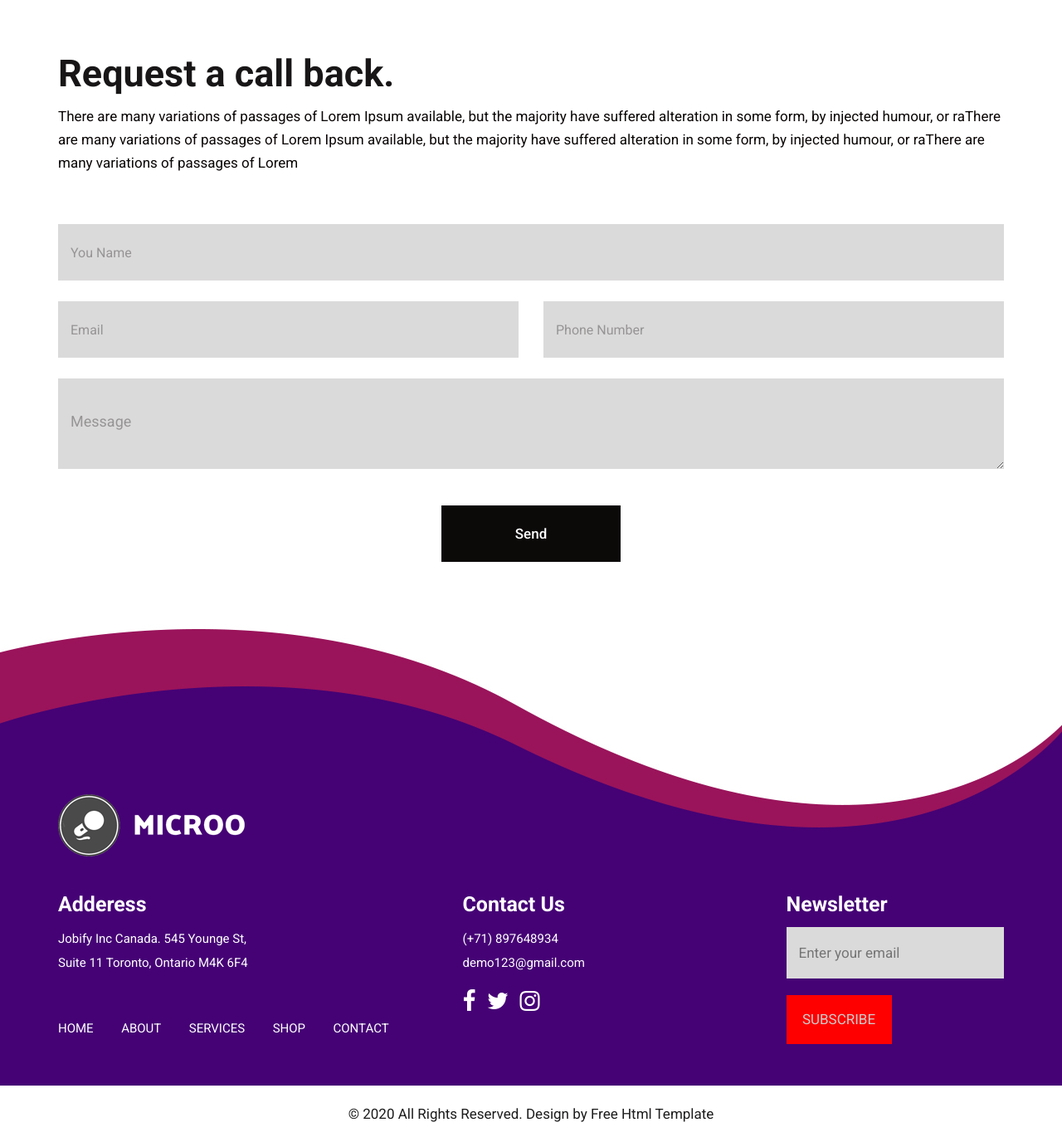
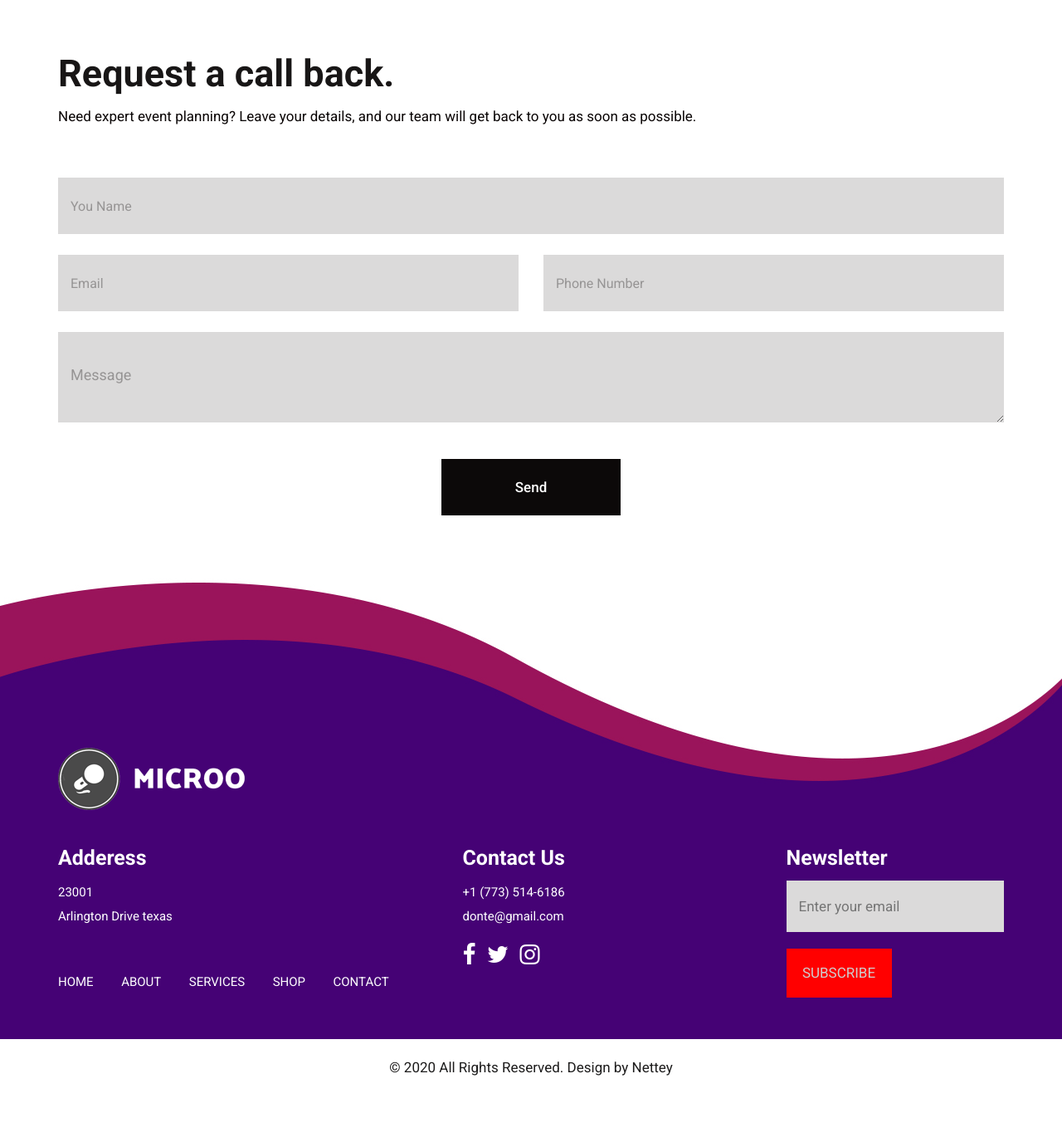
Before and after one commit to JoelBlessAddo/event-management-site, a plain HTML site: page index.html in a window 1280 px wide. Shown: the part 3840-5216 px from the top of the page at 83% size. After the commit the page ends 5160 px from the top, so only its background shows below. Drawn offline with Linux system fonts and the light colour scheme.

Commit message:
updated address

```diff
--- a/index.html
+++ b/index.html
@@ -329,7 +329,7 @@
                <div class="col-md-12">
                   <div class="titlepage text_align_left">
                      <h2>Request a call back.</h2>
-                     <p>There are many variations of passages of Lorem Ipsum available, but the majority have suffered alteration in some form, by injected humour, or raThere are many variations of passages of Lorem Ipsum available, but the majority have suffered alteration in some form, by injected humour, or raThere are many variations of passages of Lorem      </p>
+                     <p>Need expert event planning? Leave your details, and our team will get back to you as soon as possible.      </p>
                   </div>
                </div>
                <div class="col-md-12">
@@ -369,7 +369,7 @@
                      <div class="Informa conta">
                         <h3>Adderess</h3>
                         <ul>
-                           <li> Jobify Inc Canada. 545 Younge St, <br>Suite 11 Toronto, Ontario M4K 6F4
+                           <li> 23001 <br>Arlington Drive texas
                            </li>
                         </ul>
                      </div>
@@ -387,10 +387,10 @@
                      <div class="Informa conta">
                         <h3>Contact Us</h3>
                         <ul>
-                           <li> <a href="Javascript:void(0)"> (+71) 897648934
+                           <li> <a href="Javascript:void(0)"> +1 (773) 514-6186
                               </a>
                            </li>
-                           <li> <a href="Javascript:void(0)">  demo123@gmail.com
+                           <li> <a href="Javascript:void(0)">  donte@gmail.com
                               </a>
                            </li>
                         </ul>
@@ -416,7 +416,7 @@
                <div class="container">
                   <div class="row">
                      <div class="col-md-10 offset-md-1">
-                        <p>© 2020 All Rights Reserved. Design by  <a href="https://html.design/"> Free Html Template</a></p>
+                        <p>© 2020 All Rights Reserved. Design by  <a href="https://html.design/"> Nettey</a></p>
                      </div>
                   </div>
                </div>
```
